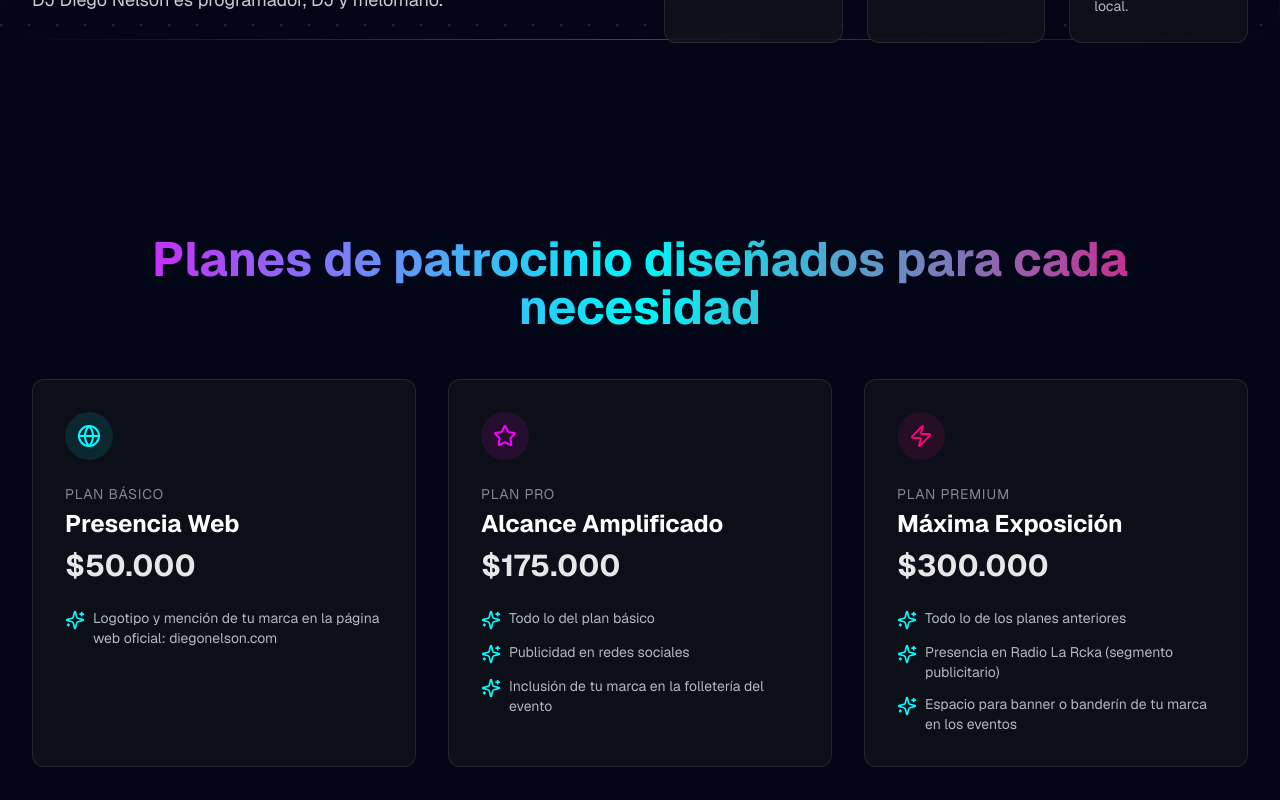
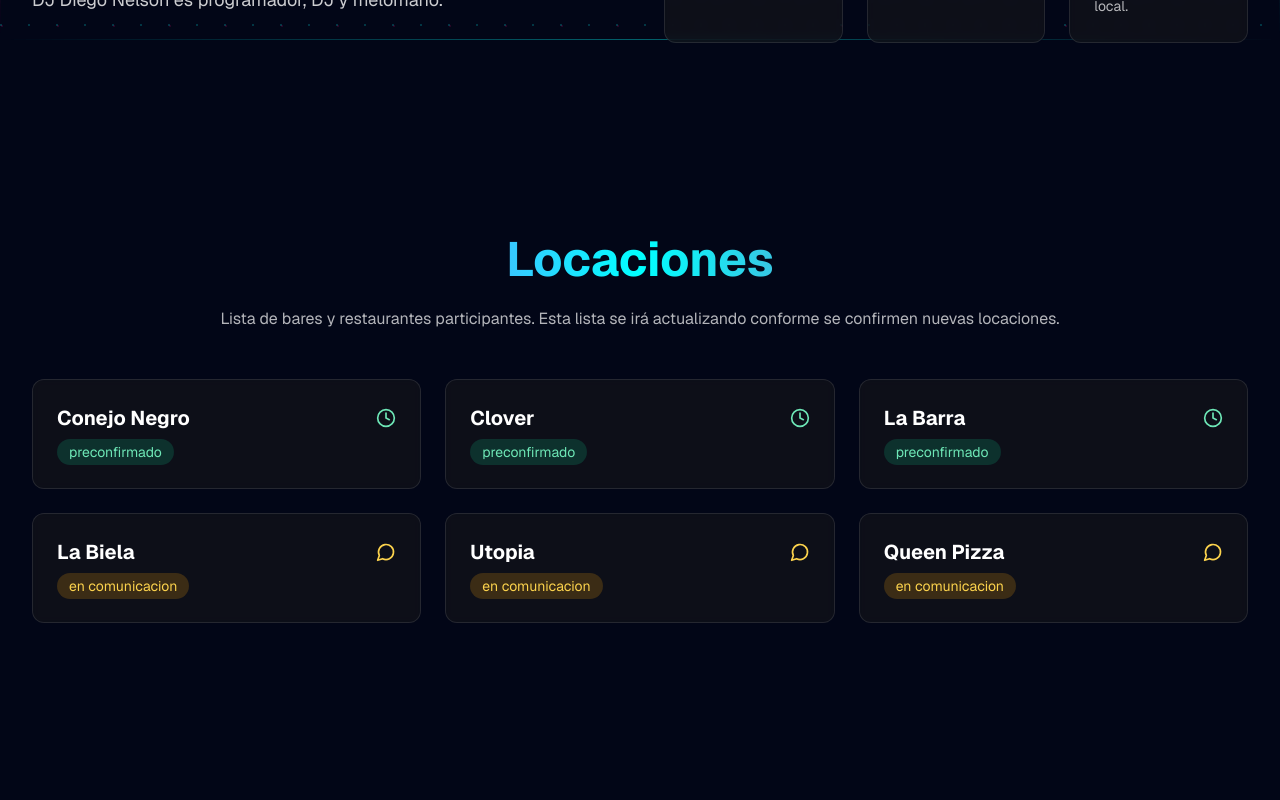
Before and after one commit to nelsondiego/diegonelson-live-sessions, a Next.js app: page /sponsors in a window 1280 px wide. Shown: the part 760-1560 px from the top of the page. Built offline with nearby package versions, Linux system fonts and the light colour scheme.

Commit message:
Add venues section to sponsors page with status tracking

```diff
--- a/src/app/sponsors/page.tsx
+++ b/src/app/sponsors/page.tsx
@@ -2,8 +2,15 @@
 
 import Image from "next/image";
 import Link from "next/link";
-import { Mail, Phone, Globe, Sparkles, Star, Zap, Home } from "lucide-react";
+import { Mail, Phone, Globe, Sparkles, Star, Zap, Home, MessageCircle, Clock, CheckCircle2 } from "lucide-react";
 import AnimatedBackground from "../components/AnimatedBackground";
+
+type VenueStatus = "en comunicacion" | "preconfirmado" | "confirmado";
+
+interface Venue {
+  name: string;
+  status: VenueStatus;
+}
 
 const plans = [
   {
@@ -55,6 +62,33 @@ const benefits = [
     title: "Prestigio",
     description: "Refuerza tu imagen como una empresa que apoya la cultura y el entretenimiento local."
   }
+];
+
+const venues: Venue[] = [
+  {
+    name: "Conejo Negro",
+    status: "preconfirmado",
+  },
+  {
+    name: "Clover",
+    status: "preconfirmado",
+  },
+  {
+    name: "La Barra",
+    status: "preconfirmado",
+  },
+  {
+    name: "La Biela",
+    status: "en comunicacion",
+  },
+  {
+    name: "Utopia",
+    status: "en comunicacion",
+  },
+  {
+    name: "Queen Pizza",
+    status: "en comunicacion",
+  },
 ];
 
 export default function SponsorsPage() {
@@ -127,6 +161,51 @@ export default function SponsorsPage() {
                 </div>
               ))}
             </div>
+          </div>
+        </div>
+      </section>
+
+      {/* Venues Section */}
+      <section className="py-24 px-4 md:px-8 relative">
+        <div className="max-w-7xl mx-auto relative z-10">
+          <h2 className="text-4xl md:text-5xl font-bold text-center mb-6 text-transparent bg-clip-text bg-gradient-to-r from-neon-pink via-neon-cyan to-neon-magenta">
+            Locaciones
+          </h2>
+          <p className="text-center text-white/70 mb-12">
+            Lista de bares y restaurantes participantes. Esta lista se irá actualizando conforme se confirmen nuevas locaciones.
+          </p>
+
+          <div className="grid grid-cols-1 md:grid-cols-2 lg:grid-cols-3 gap-6">
+            {venues.map((venue, index) => (
+              <div
+                key={index}
+                className="bg-zinc-900/50 backdrop-blur-sm p-6 rounded-xl border border-white/10 hover:border-neon-cyan/50 transition-all duration-300 group"
+              >
+                <div className="flex items-center justify-between mb-2">
+                  <h3 className="text-xl font-bold text-white group-hover:text-neon-cyan transition-colors">
+                    {venue.name}
+                  </h3>
+                  {venue.status === "preconfirmado" && (
+                    <Clock className="w-5 h-5 text-emerald-300" />
+                  )}
+                  {venue.status === "confirmado" && (
+                    <CheckCircle2 className="w-5 h-5 text-blue-300" />
+                  )}
+                  {venue.status === "en comunicacion" && (
+                    <MessageCircle className="w-5 h-5 text-amber-300" />
+                  )}
+                </div>
+                <span className={`text-sm px-3 py-1 rounded-full ${
+                  venue.status === "preconfirmado"
+                    ? "bg-emerald-500/20 text-emerald-300"
+                    : venue.status === "confirmado"
+                    ? "bg-blue-500/20 text-blue-300"
+                    : "bg-amber-500/20 text-amber-300"
+                }`}>
+                  {venue.status}
+                </span>
+              </div>
+            ))}
           </div>
         </div>
       </section>
```
